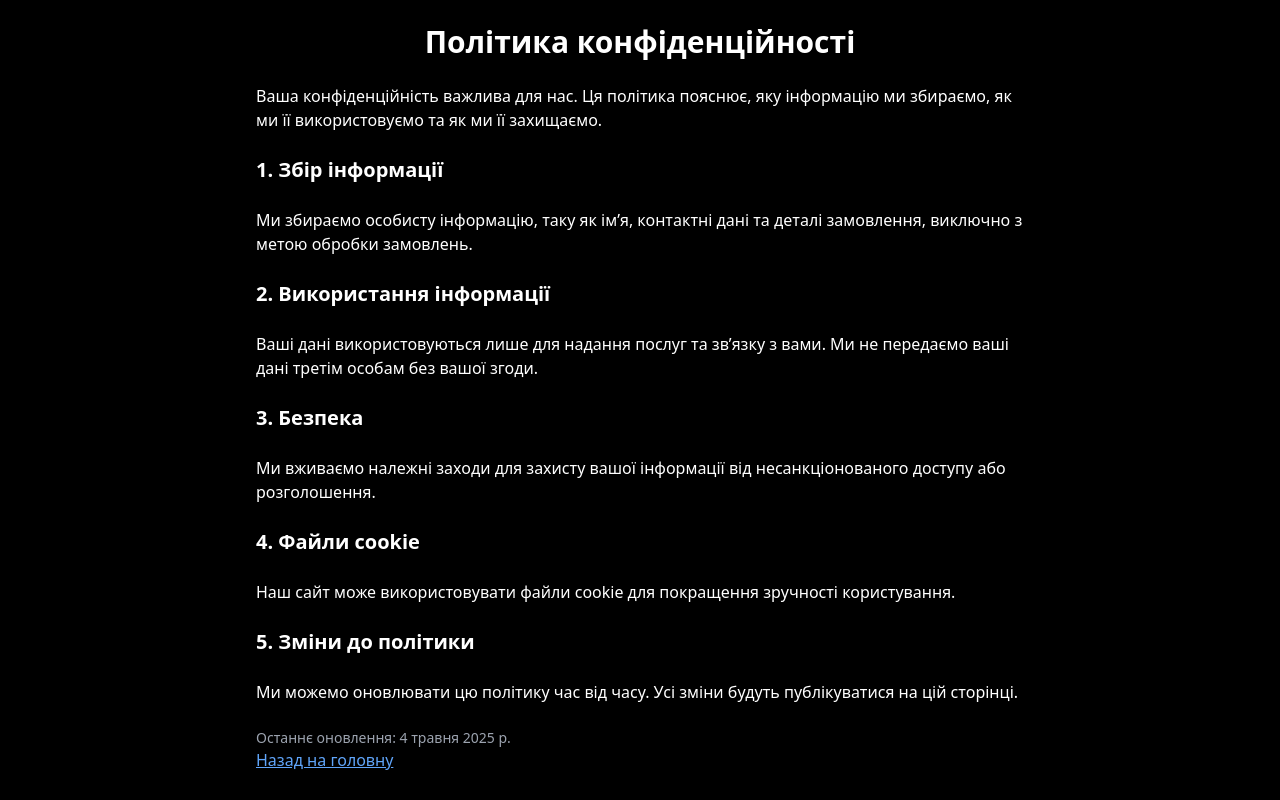
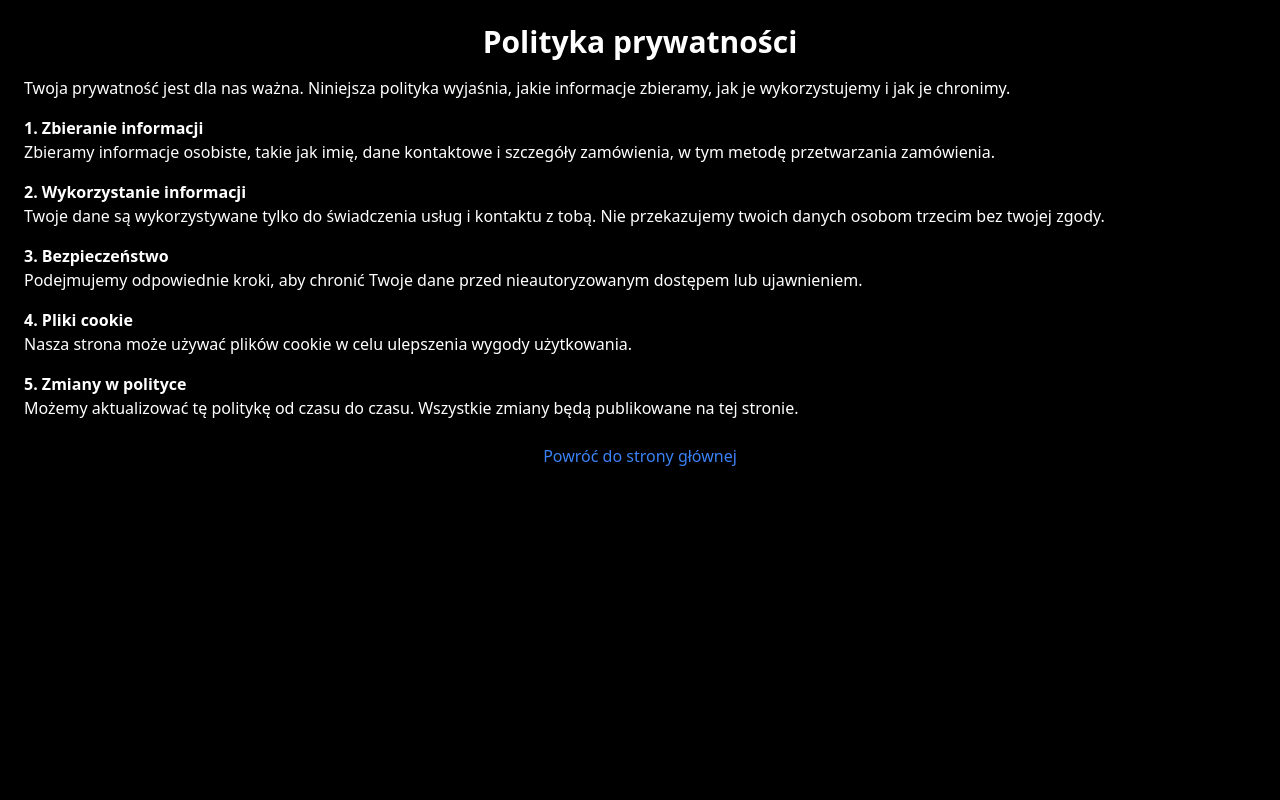
Before and after one commit to cutesuno/expressphoto-online, a Next.js app: page /privacy-policy in a window 1280 px wide. Built offline with nearby package versions, Linux system fonts and the light colour scheme.

Commit message:
додов лінк

```diff
--- a/pages/privacy-policy.tsx
+++ b/pages/privacy-policy.tsx
@@ -1,54 +1,78 @@
-// pages/privacy-policy.tsx
-import { motion } from 'framer-motion';
-import Link from 'next/link';
+import { useState } from 'react';
+import { useRouter } from 'next/router';
 
 export default function PrivacyPolicy() {
+  const { locale } = useRouter(); // отримуємо поточну мову з Next.js router
+  const language = locale === 'uk' ? 'uk' : 'pl'; // Встановлюємо мову на основі locale
+
   return (
-    <motion.div
-      className="min-h-screen bg-black text-white p-6"
-      initial={{ opacity: 0 }}
-      animate={{ opacity: 1 }}
-    >
-      <div className="max-w-3xl mx-auto space-y-6">
-        <h1 className="text-3xl font-bold text-center">Політика конфіденційності</h1>
+    <div className="bg-black text-white p-6">
+      <h1 className="text-3xl font-bold mb-4 text-center">
+        {language === 'uk' ? 'Політика конфіденційності' : 'Polityka prywatności'}
+      </h1>
 
       <p>
-          Ваша конфіденційність важлива для нас. Ця політика пояснює, яку інформацію ми збираємо, як ми її використовуємо та як ми її захищаємо.
+        {language === 'uk'
+          ? 'Ваша конфіденційність важлива для нас. Ця політика пояснює, яку інформацію ми збираємо, як ми її використовуємо та як ми її захищаємо.'
+          : 'Twoja prywatność jest dla nas ważna. Niniejsza polityka wyjaśnia, jakie informacje zbieramy, jak je wykorzystujemy i jak je chronimy.'
+        }
       </p>
 
-        <h2 className="text-xl font-semibold">1. Збір інформації</h2>
+      <h2 className="font-bold mt-4">
+        {language === 'uk' ? '1. Збір інформації' : '1. Zbieranie informacji'}
+      </h2>
       <p>
-          Ми збираємо особисту інформацію, таку як імʼя, контактні дані та деталі замовлення, виключно з метою обробки замовлень.
+        {language === 'uk'
+          ? 'Ми збираємо особисту інформацію, таку як ім’я, контактні дані та деталі замовлення, включно з методом обробки замовлень.'
+          : 'Zbieramy informacje osobiste, takie jak imię, dane kontaktowe i szczegóły zamówienia, w tym metodę przetwarzania zamówienia.'
+        }
       </p>
 
-        <h2 className="text-xl font-semibold">2. Використання інформації</h2>
+      <h2 className="font-bold mt-4">
+        {language === 'uk' ? '2. Використання інформації' : '2. Wykorzystanie informacji'}
+      </h2>
       <p>
-          Ваші дані використовуються лише для надання послуг та звʼязку з вами. Ми не передаємо ваші дані третім особам без вашої згоди.
+        {language === 'uk'
+          ? 'Ваші дані використовуються лише для надання послуг та зв’язку з вами. Ми не передаємо ваші дані третім особам без вашої згоди.'
+          : 'Twoje dane są wykorzystywane tylko do świadczenia usług i kontaktu z tobą. Nie przekazujemy twoich danych osobom trzecim bez twojej zgody.'
+        }
       </p>
 
-        <h2 className="text-xl font-semibold">3. Безпека</h2>
+      <h2 className="font-bold mt-4">
+        {language === 'uk' ? '3. Безпека' : '3. Bezpieczeństwo'}
+      </h2>
       <p>
-          Ми вживаємо належні заходи для захисту вашої інформації від несанкціонованого доступу або розголошення.
+        {language === 'uk'
+          ? 'Ми вживаємо належні заходи для захисту вашої інформації від несанкціонованого доступу або розголошення.'
+          : 'Podejmujemy odpowiednie kroki, aby chronić Twoje dane przed nieautoryzowanym dostępem lub ujawnieniem.'
+        }
       </p>
 
-        <h2 className="text-xl font-semibold">4. Файли cookie</h2>
+      <h2 className="font-bold mt-4">
+        {language === 'uk' ? '4. Файли cookie' : '4. Pliki cookie'}
+      </h2>
       <p>
-          Наш сайт може використовувати файли cookie для покращення зручності користування.
+        {language === 'uk'
+          ? 'Наш сайт може використовувати файли cookie для покращення зручності користування.'
+          : 'Nasza strona może używać plików cookie w celu ulepszenia wygody użytkowania.'
+        }
       </p>
 
-        <h2 className="text-xl font-semibold">5. Зміни до політики</h2>
+      <h2 className="font-bold mt-4">
+        {language === 'uk' ? '5. Зміни до політики' : '5. Zmiany w polityce'}
+      </h2>
       <p>
-          Ми можемо оновлювати цю політику час від часу. Усі зміни будуть публікуватися на цій сторінці.
+        {language === 'uk'
+          ? 'Ми можемо оновлювати цю політику час від часу. Усі зміни будуть публікуватися на цій сторінці.'
+          : 'Możemy aktualizować tę politykę od czasu do czasu. Wszystkie zmiany będą publikowane na tej stronie.'
+        }
       </p>
 
-        <p className="text-sm text-gray-400">
-          Останнє оновлення: 4 травня 2025 р.
+      <p className="text-center mt-6">
+        <a href="/" className="text-blue-500">
+          {language === 'uk' ? 'Повернутися на головну' : 'Powróć do strony głównej'}
+        </a>
       </p>
-
-        <Link href="/" className="text-blue-400 underline">
-          Назад на головну
-        </Link>
     </div>
-    </motion.div>
   );
 }
```
Lines whose indentation alone changed are shown as unchanged.
